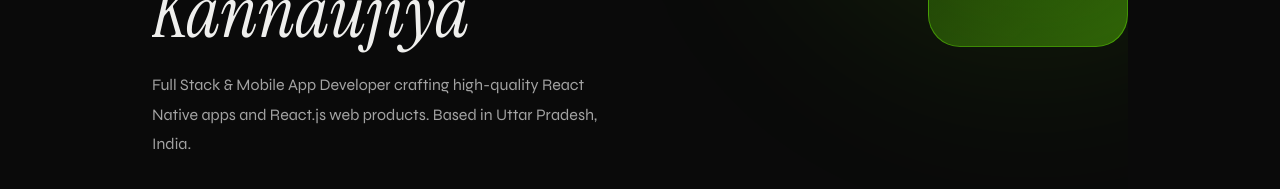
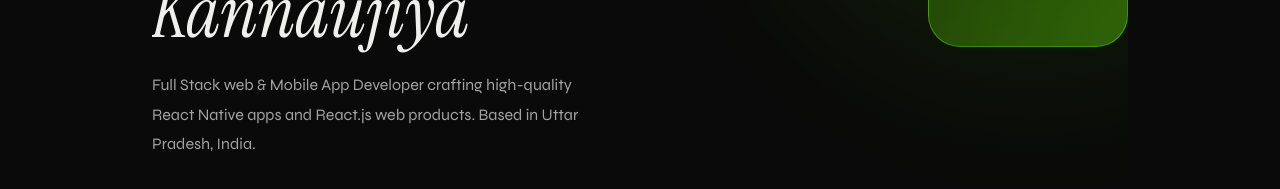
Before and after one commit to Dinesh7571/my-portfolio-new, a React (Vite) app: page / in a window 1280 px wide. Shown: the part 293-482 px from the top of the page. Built offline with nearby package versions, Linux system fonts and the light colour scheme.

Commit message:
NEW VERSION

```diff
--- a/src/components/Profile.jsx
+++ b/src/components/Profile.jsx
@@ -307,7 +307,7 @@
               </h1>
 
               <p className="text-[clamp(13px,1.8vw,16px)] text-neutral-500 dark:text-neutral-400 max-w-[460px] leading-[1.85] mb-8">
-                Full Stack &amp; Mobile App Developer crafting high-quality React Native apps
+                Full Stack web &amp; Mobile App Developer crafting high-quality React Native apps
                 and React.js web products. Based in Uttar Pradesh, India.
               </p>
 
```
